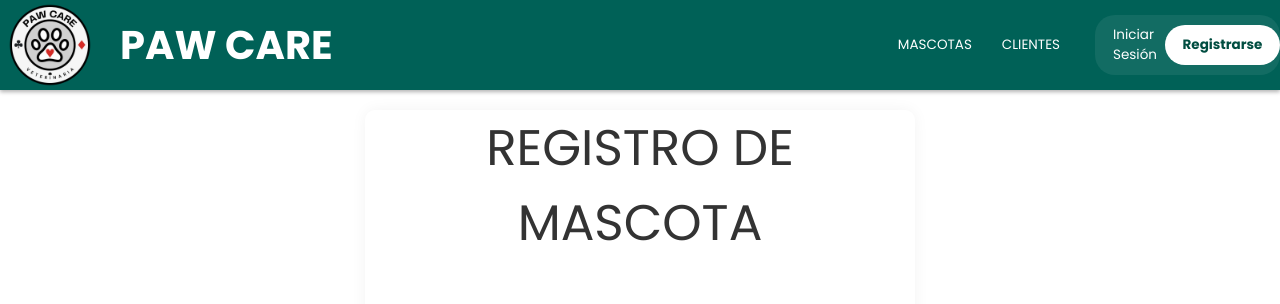
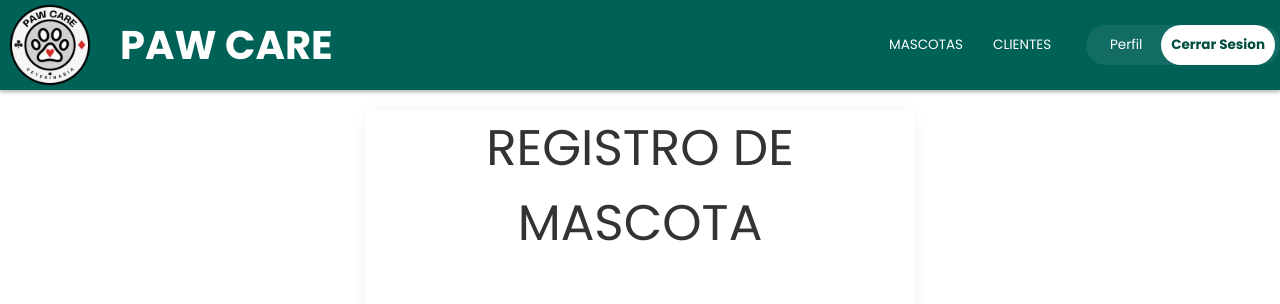
Before and after one commit to florezandres/PAW-CARE, a Spring Boot app: page /admin/registroMascota in a window 1280 px wide. Shown: the top 304 px of the page. Run offline with Spring Boot 4, Linux system fonts and the light colour scheme.

Commit message:
Depuracion + arreglo header admin

```diff
--- a/PAW CARE/src/main/resources/templates/registro_mascotas.html
+++ b/PAW CARE/src/main/resources/templates/registro_mascotas.html
@@ -22,12 +22,15 @@
           <h1>PAW CARE</h1>
         </div>
         <nav>
-          <a href="/admin/mascotas">MASCOTAS</a>
-          <a href="/admin/clientes">CLIENTES</a>
-          <div class="btn-container">
-            <a class="btnlogin" href="/clinica">Iniciar Sesión</a>
-            <a class="btnsignup" th:href="@{/cliente/registro}">Registrarse</a>
-          </div>
+          <a th:href="@{/admin/mascotas}" >MASCOTAS</a>
+          <a th:href="@{/admin/clientes}">CLIENTES</a>
+            <div class="btn-container">
+                <a class="btnlogin" href="/admin/login">Perfil</a>
+                <a class="btnCerrar" href="/clinica"
+              onclick="return confirm('¿Estás seguro de que deseas cerrar sesion?');">
+              Cerrar Sesion
+          </a>
+        </div>
         </nav>
       </div>
     </header>
```
Also changed, not shown: PAW CARE/src/main/resources/templates/registroAdmin.html (+8 -5 lines), 3 other files.
